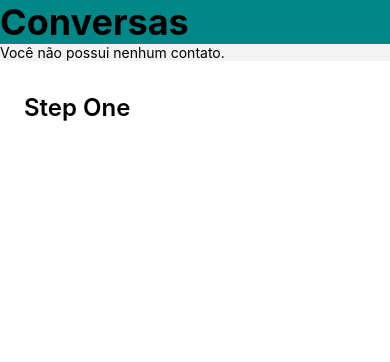
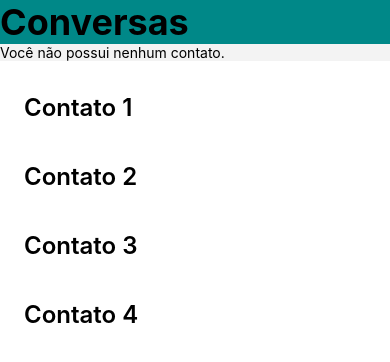
Before and after one commit to eduardo-gomes/localChat, a React Native app: screen / in a window 390 px wide. Shown: the top 362 px of the page. Built offline with nearby package versions, Linux system fonts and the light colour scheme.

Commit message:
Use lib.ts and put some demo contacts on screen

```diff
--- a/src/App.tsx
+++ b/src/App.tsx
@@ -20,6 +20,8 @@ import {
 	View,
 } from 'react-native';
 
+import { Contact, ContactInfo } from './lib';
+
 const Colors = {
 	primary: '#1292B4',
 	white: '#FFF',
@@ -37,13 +39,16 @@ const SuggestAddContact = (
 	</View>
 );
 
-interface Contact{
-	name: string
-};
+const sampleContacts: Array<Contact> = [
+	new Contact("Contato 1"),
+	new Contact("Contato 2"),
+	new Contact("Contato 3"),
+	new Contact("Contato 4")
+];
 
 const Section: React.FC<{
 	// children: React.ReactNode;
-	contact: Contact;
+	contact: ContactInfo;
 }> = ({ /*children,*/ contact }) => {
 	const isDarkMode = useColorScheme() === 'dark';
 	return (
@@ -95,7 +100,10 @@ const App = () => {
 					style={{
 						backgroundColor: isDarkMode ? Colors.black : Colors.white,
 					}}>
-					<Section contact={{name: "Step One"}}/>
+					{sampleContacts.map((contact) => {
+						const info = contact.getInfo();
+						return (<Section contact={info} key={info.uid} />); //TODO: use uid
+					})}
 				</View>
 			</ScrollView>
 		</SafeAreaView>
```
